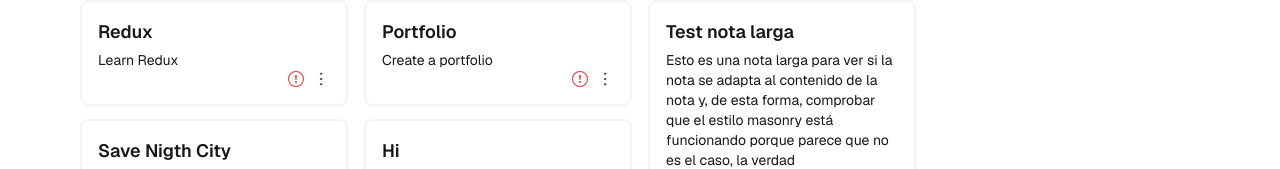
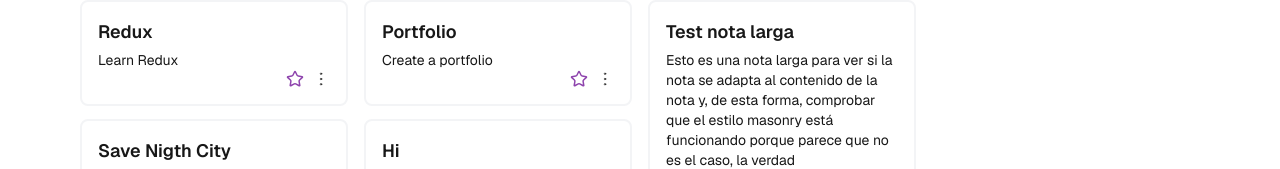
Before and after one commit to LaraBerenguer/notes-app, a Next.js app: page / in a window 1280 px wide. Shown: the part 418-587 px from the top of the page. Built offline with nearby package versions, Linux system fonts and the light colour scheme.

Commit message:
Replace ImportantIcon with Star icon in NoteCard component

```diff
--- a/src/components/NoteCard.tsx
+++ b/src/components/NoteCard.tsx
@@ -4,6 +4,7 @@ import ImportantIcon from "./ImportantIcon";
 import { useState } from "react";
 import Modal from "./Modal";
 import NoteMenu from "./NoteMenu";
+import { Star } from "lucide-react";
 
 type NoteCardProps = {
     note: Note;
@@ -68,7 +69,7 @@ const NoteCard = ({ note, onClick, onDelete, onEdit, onChangeColor }: NoteCardPr
                 )}
             </section>
             <section id="note-card--side" className="flex items-center">
-                <section id="note-card--important" className="text-xs font-bold text-red-500 ml-auto">{note.important && <ImportantIcon className="inline-block text-red-500 ml-2" />}</section>
+                <section id="note-card--important" className="text-xs font-bold ml-auto">{note.important && <Star strokeWidth={2} size={18} color="#8E44AD" className="inline-block ml-2" />}</section>
                 <section id="note-card--menu" className=""><NoteMenu onDelete={() => setIsModalOpen(true)} onEdit={() => setIsEditing(true)} onChangeColor={handleChangeColor} /></section>
             </section>
 
```
